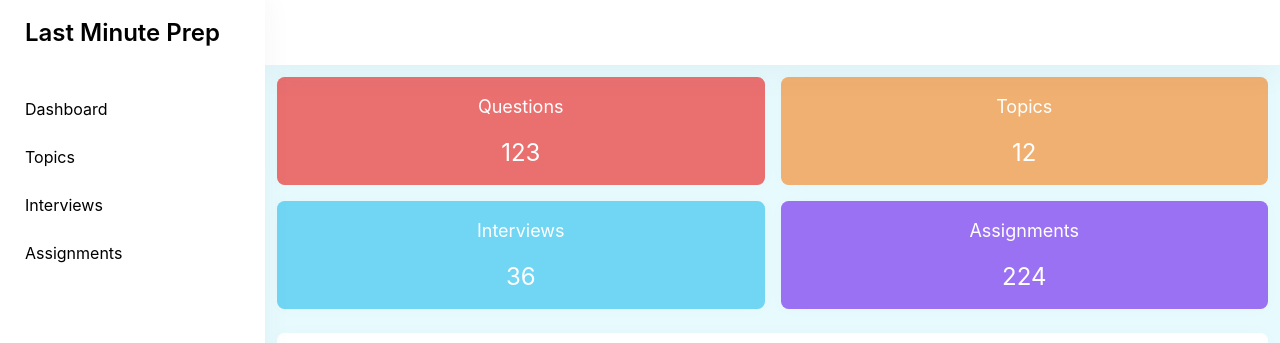
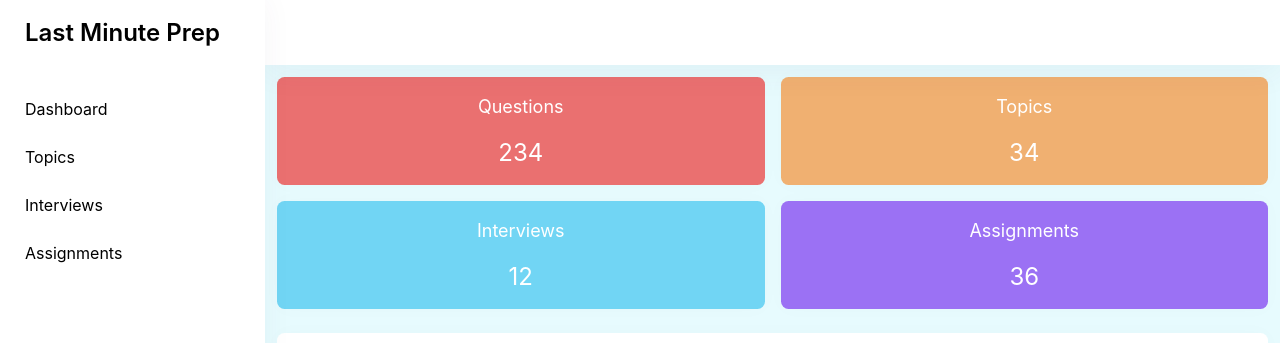
Before and after one commit to vinoth-berkmons/last-minute-interview-prep, a React (Create React App) app: page /dashboard in a window 1280 px wide. Shown: the top 343 px of the page. Built offline with nearby package versions, Linux system fonts and the light colour scheme.

Commit message:
redux setup

```diff
--- a/src/app/common/components/card/Card.tsx
+++ b/src/app/common/components/card/Card.tsx
@@ -1,4 +1,5 @@
 import React, { FC } from "react"
+import { CardProp, DashboardStatistics } from "../../models/Common"
 
 
 const Card: FC<Props> = ({ cardProp }) => {
@@ -19,10 +20,3 @@ export { Card }
 interface Props {
     cardProp: CardProp;
 }
-interface CardProp {
-    title: string;
-    count: string;
-    style: {
-        bg: string;
-    }
-}
--- /dev/null
+++ b/src/app/common/constants/constants.ts
@@ -0,0 +1,26 @@
+export const DASHBOARD_STATISTICS = {
+    "QUESTIONS": {
+        "title": "Questions",
+        "style": {
+            "bg": "bg-red"
+        }
+    },
+    "TOPICS": {
+        "title": "Topics",
+        "style": {
+            "bg": "bg-orange"
+        }
+    },
+    "INTERVIEWS": {
+        "title": "Interviews",
+        "style": {
+            "bg": "bg-light-blue"
+        }
+    },
+    "ASSIGNMENTS": {
+        "title": "Assignments",
+        "style": {
+            "bg": "bg-blue-violet"
+        }
+    },
+}
--- a/src/app/common/models/Common.ts
+++ b/src/app/common/models/Common.ts
@@ -1,11 +1,12 @@
-import { AssignmentStatistics } from "./Assignments";
-import { InterviewStatistics } from "./Interviews";
-import { QuestionStatistics } from "./Questions";
-import { TopicStatistics } from "./Topics";
+export interface DashboardStatistics {
+    title: string;
+    count: string;
+}
 
-export interface DashboardStatistics {
-    question: QuestionStatistics;
-    topic: TopicStatistics;
-    interview: InterviewStatistics;
-    assignment: AssignmentStatistics;
+
+
+export interface CardProp extends DashboardStatistics {
+    style: {
+        bg: string;
+    }
 }
--- a/src/app/common/models/Questions.ts
+++ /dev/null
@@ -1,4 +0,0 @@
-export interface QuestionStatistics {
-    title: string;
-    count: string;
-}
--- /dev/null
+++ b/src/app/common/redux/topics/topicSlice.ts
@@ -0,0 +1,46 @@
+import { createSlice } from "@reduxjs/toolkit";
+import { RootState } from "../../../../setup/redux/RootReducer";
+import { Topic } from "../../models/Topics";
+import { GetTopics } from "../../services/topics";
+
+
+type TopicState = {
+    status: "loading" | "idle";
+    error: string | null;
+    topics: Topic[]
+}
+
+const initialState = {
+    topics: [],
+    status: "idle",
+    error: null,
+} as TopicState
+
+export const selectTopicStatus = (state: RootState) => state.topics.status;
+
+
+const topicSlice = createSlice({
+    name: "topic",
+    initialState,
+    reducers: {
+
+    },
+    extraReducers: (builder) => {
+        builder.addCase(GetTopics.pending, (state) => {
+            state.status = "loading";
+            state.error = null;
+        });
+        builder.addCase(GetTopics.fulfilled, (state, { payload }) => {
+            state.topics.push(...payload);
+            state.status = "idle";
+        });
+        builder.addCase(GetTopics.rejected, (state, { payload }) => {
+            if (payload) {
+                state.error = payload.message;
+            }
+            state.status = "idle";
+        })
+    }
+});
+
+export default topicSlice.reducer;
--- /dev/null
+++ b/src/app/common/services/topics.ts
@@ -0,0 +1,24 @@
+import axios from "axios";
+import { createAsyncThunk } from "@reduxjs/toolkit";
+import { FetchTopicError, Topic } from "../models/Topics";
+
+const BASE_URL = "https://mocki.io/v1/85912c26-b2aa-4ae3-9b4f-eedd4b6afc4f";
+
+export const GetQuestions = createAsyncThunk(
+    "questions/getQuestions",
+    async () => await axios.get(`${BASE_URL}`)
+);
+
+export const GetTopics = createAsyncThunk<Topic[], number, { rejectValue: FetchTopicError }>(
+    "topics/getTopics",
+    async (_number, thunkApi) => {
+        const response = await axios.get(BASE_URL);
+
+        if (response.status !== 200) {
+            return thunkApi.rejectWithValue({
+                message: "Failed to fetch Topics"
+            })
+        }
+        return response.data;
+    }
+)
--- a/src/app/modules/dashboard/Dashboard.tsx
+++ b/src/app/modules/dashboard/Dashboard.tsx
@@ -1,44 +1,30 @@
-import React, { FC } from "react";
+import React, { FC, useEffect } from "react";
+import { useDispatch } from "react-redux";
+import { useTypedSelector } from "../../../setup/redux/Store";
 import { Card } from "../../common/components/card/Card";
+import { DASHBOARD_STATISTICS } from "../../common/constants/constants";
+import { CardProp } from "../../common/models/Common";
+import { selectTopicStatus } from "../../common/redux/topics/topicSlice";
+import { GetTopics } from "../../common/services/topics";
 
 import './Dashboard.css'
 
-const questions = {
-    title: 'Questions',
-    count: '123',
-    style: {
-        bg: 'bg-red'
-    }
-}
-
-const topics = {
-    title: 'Topics',
-    count: '12',
-    style: {
-        bg: 'bg-orange'
-    }
-}
-
-
-const interviews = {
-    title: 'Interviews',
-    count: '36',
-    style: {
-        bg: 'bg-light-blue'
-    }
-}
-
-
-const assignments = {
-    title: 'Assignments',
-    count: '224',
-    style: {
-        bg: 'bg-blue-violet'
-    }
-}
 
 const Dashboard: FC = () => {
 
+    const dispatch = useDispatch();
+
+    const status = useTypedSelector(selectTopicStatus)
+
+    useEffect(() => {
+        dispatch(GetTopics)
+    }, [])
+
+    const statistics = DASHBOARD_STATISTICS;
+    const questions: CardProp = { ...statistics['QUESTIONS'], count: '234' }
+    const topics: CardProp = { ...statistics['TOPICS'], count: '34' }
+    const interviews: CardProp = { ...statistics['INTERVIEWS'], count: '12' }
+    const assignments: CardProp = { ...statistics['ASSIGNMENTS'], count: '36' }
     return (
         <>
             <div className="container mx-auto p-3">
@@ -48,7 +34,7 @@ const Dashboard: FC = () => {
                     </div>
 
                     <div className="flex-1">
-                        <Card cardProp={topics} />
+                        {status === 'loading' ? "Loading...." : <Card cardProp={topics} />}
                     </div>
                 </div>
                 <div className="flex space-x-4">
--- a/src/index.tsx
+++ b/src/index.tsx
@@ -3,11 +3,15 @@ import ReactDOM from 'react-dom';
 import './index.css';
 import { App } from './app/App';
 import reportWebVitals from './reportWebVitals';
+import { Provider } from 'react-redux';
+import { store } from './setup/redux/Store';
 
 ReactDOM.render(
-  <React.StrictMode>
-    <App />
-  </React.StrictMode>,
+  <Provider store={store}>
+    <React.StrictMode>
+      <App />
+    </React.StrictMode>
+  </Provider>,
   document.getElementById('root')
 );
 
--- /dev/null
+++ b/src/setup/redux/RootReducer.ts
@@ -0,0 +1,8 @@
+import { combineReducers } from "redux";
+import topicSlice from "../../app/common/redux/topics/topicSlice";
+
+export const rootReducer = combineReducers({
+    topics: topicSlice
+})
+
+export type RootState = ReturnType<typeof rootReducer>
--- /dev/null
+++ b/src/setup/redux/Store.ts
@@ -0,0 +1,14 @@
+import { configureStore } from '@reduxjs/toolkit'
+import { TypedUseSelectorHook, useSelector } from 'react-redux';
+import { rootReducer, RootState } from './RootReducer';
+
+export const store = configureStore({
+    reducer: rootReducer
+})
+
+
+export const useTypedSelector: TypedUseSelectorHook<
+  RootState
+> = useSelector;
+
+export type AppDispatch = typeof store.dispatch;
```
Also changed, not shown: package.json (+5 -2 lines), src/app/common/models/Topics.ts (+16 -0 lines), 1 other file (tests, documents, lock files or other folders).
